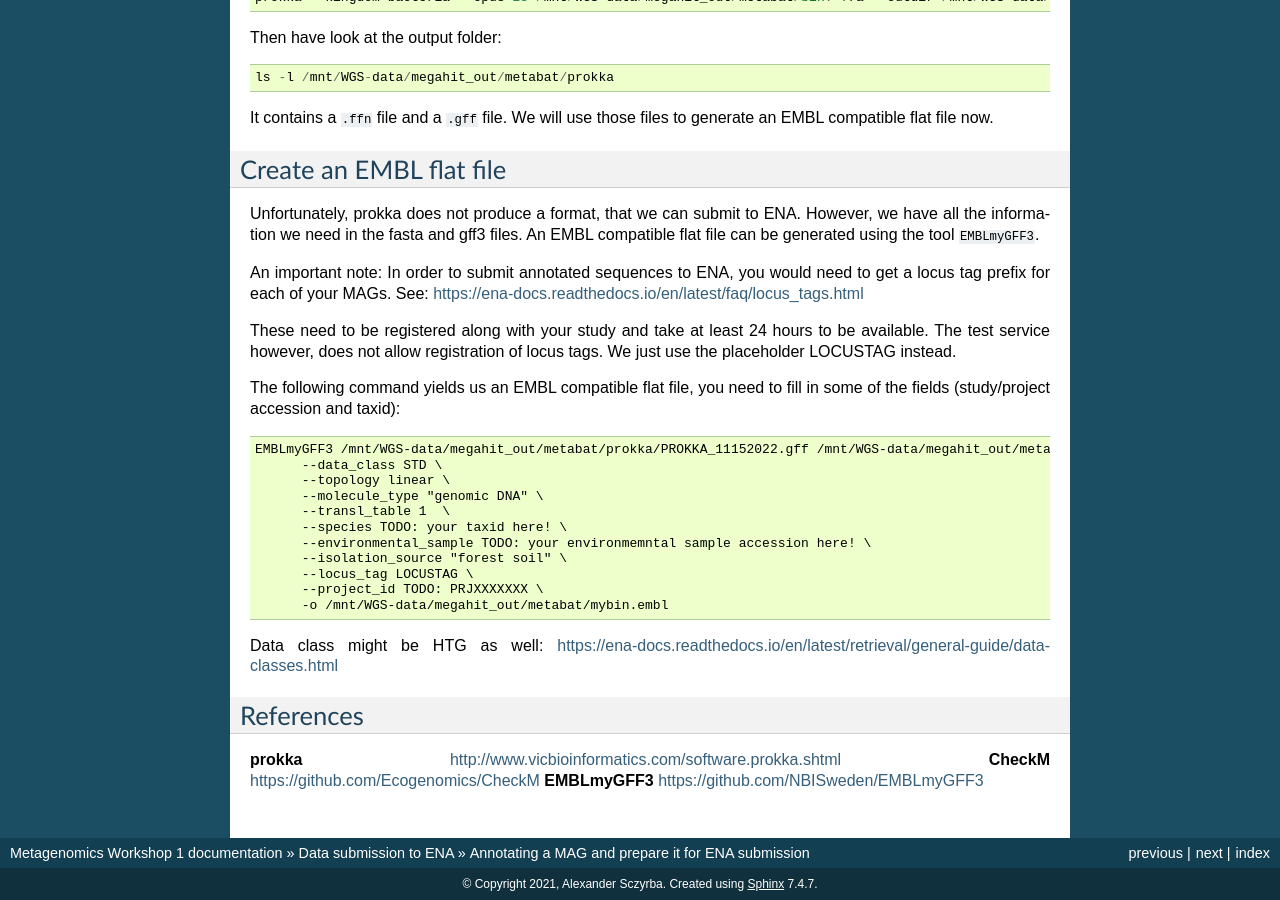
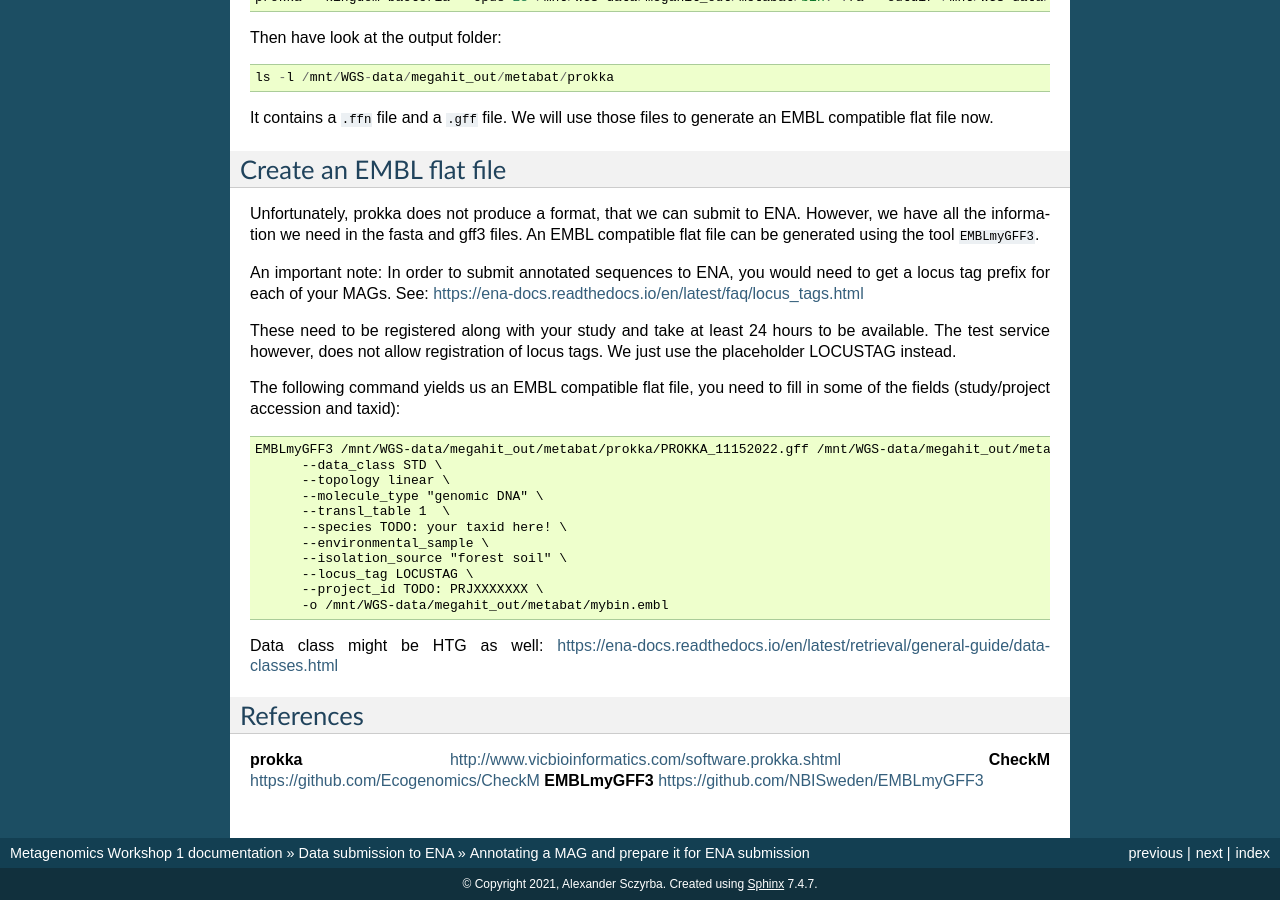
Before and after one commit to metagenomics/metagenomics-workshop, a Sphinx documentation site: the page built from docs/data_submission/mag_annotation.rst, in a window 1280 px wide and 900 px high, scrolled down 898 px. Built offline with Sphinx 7.4.7, drawn with Linux system fonts in a browser that asks for light colours.

Commit message:
Update mag_annotation.rst

```diff
--- a/docs/data_submission/mag_annotation.rst
+++ b/docs/data_submission/mag_annotation.rst
@@ -56,7 +56,7 @@ The following command yields us an EMBL compatible flat file, you need to fill i
         --molecule_type "genomic DNA" \
         --transl_table 1  \
         --species TODO: your taxid here! \
-        --environmental_sample TODO: your environmemntal sample accession here! \
+        --environmental_sample \
         --isolation_source "forest soil" \
         --locus_tag LOCUSTAG \
         --project_id TODO: PRJXXXXXXX \
```
